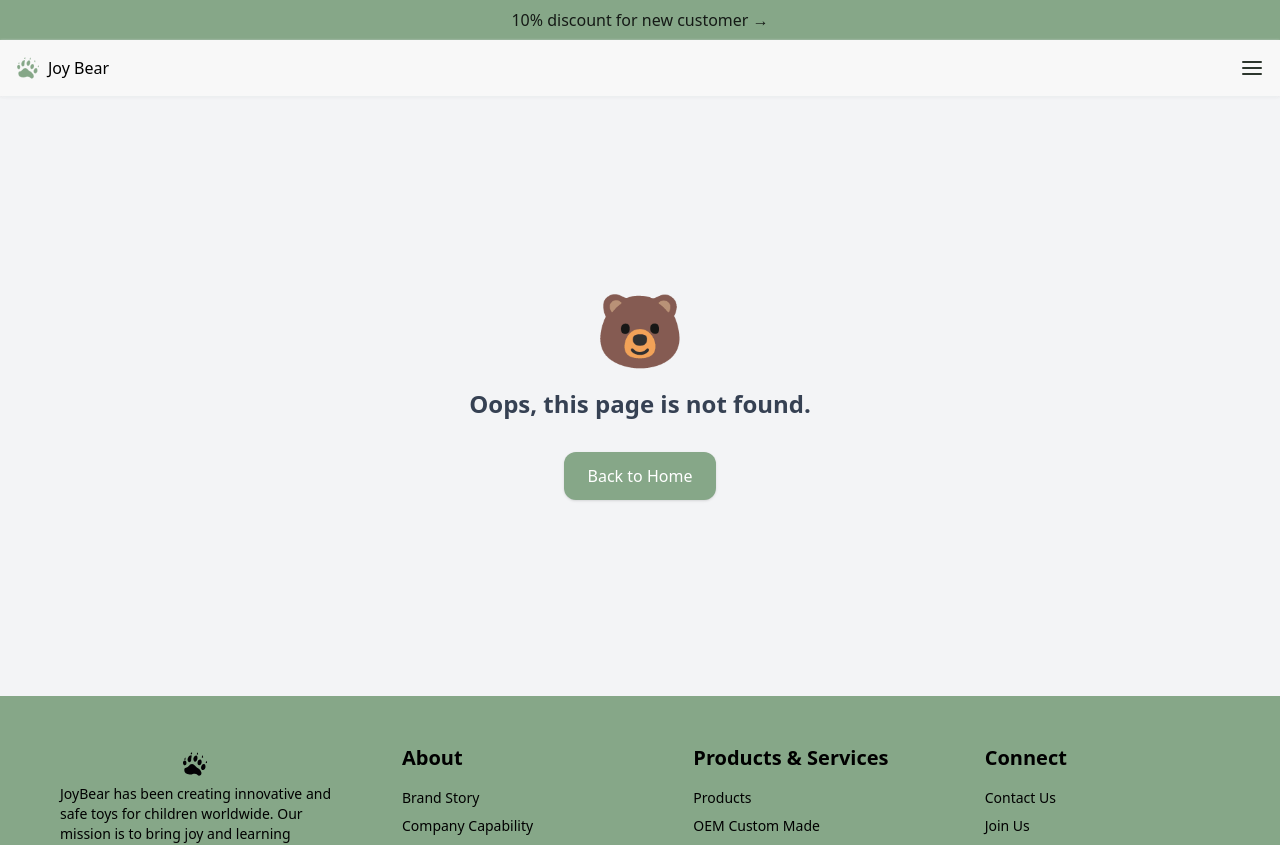
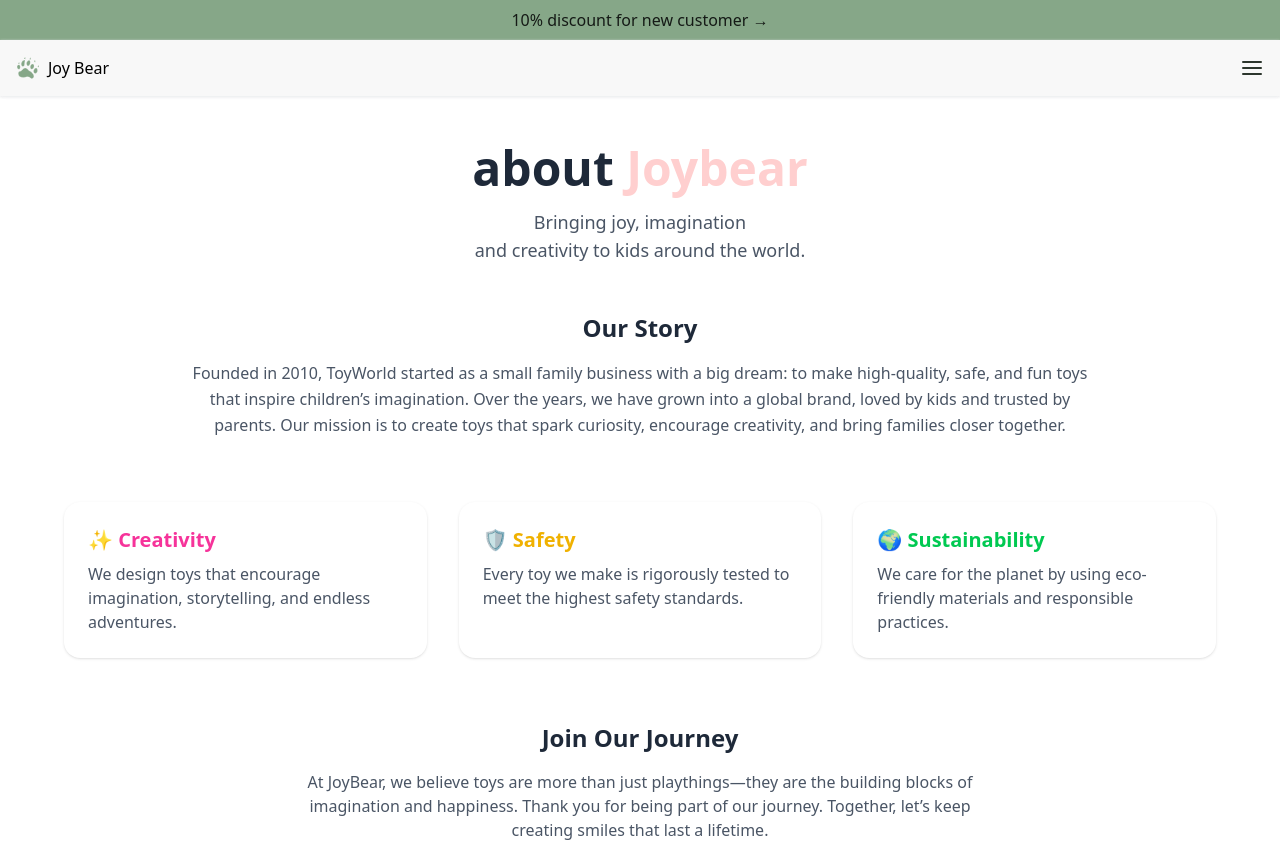
Before and after one commit to ThundeRayn/Joy-Bear, a React (Vite) app: page /about in a window 1280 px wide. Shown: the top 845 px of the page. Built offline with nearby package versions, Linux system fonts and the light colour scheme.

Commit message:
before adding slug to product

```diff
--- a/src/App.tsx
+++ b/src/App.tsx
@@ -5,6 +5,7 @@ import Home from './pages/Home'
 import Product from './pages/Product'
 import ProductDetail from './pages/ProductDetail';
 import Error from './pages/Error';
+import About from './pages/About';
 
 function App() {
 
@@ -13,6 +14,7 @@ function App() {
       <Routes>
         <Route path='/' element={<Layout />}>
           <Route index element={<Home />} />
+          <Route path="about" element={<About />} />
           <Route path="products" element={<Product />} />
           <Route path="products/:productId" element={<ProductDetail />} />
           <Route path="*" element={<Error />} />
--- a/src/components/BrandIntro.tsx
+++ b/src/components/BrandIntro.tsx
@@ -26,7 +26,7 @@ const BrandIntro = () => {
                 </li>
             </ul>
             <div className="mt-8">
-                <a href="#about" className="inline-block bg-[#86A788] text-white px-6 py-3 rounded-xl shadow hover:bg-[#6a886c] transition">
+                <a href="/about" className="inline-block bg-[#86A788] text-white px-6 py-3 rounded-xl shadow hover:bg-[#6a886c] transition">
                 Learn More About Us
                 </a>
             </div>
--- a/src/components/ProductCard.tsx
+++ b/src/components/ProductCard.tsx
@@ -1,4 +1,3 @@
-// components/ProductCard.tsx
 import React from 'react'
 
 interface Product {
--- /dev/null
+++ b/src/pages/About.tsx
@@ -0,0 +1,65 @@
+import React from 'react'
+
+const About: React.FC = () => {
+  return (
+    <div className="min-h-screen bg-gradient-to-b from-white to-white flex flex-col items-center px-6 py-12">
+      {/* Hero Section */}
+      <div className="text-center max-w-2xl">
+        <h1 className="text-4xl md:text-5xl font-bold text-gray-800 mb-4">
+          about <span className="text-[#FFCFCF]">Joybear</span>
+        </h1>
+        <p className="text-gray-600 text-lg">
+          Bringing joy, imagination<br />and creativity to kids around the world.
+        </p>
+      </div>
+
+      {/* Company Story */}
+      <div className="mt-12 max-w-4xl text-center">
+        <h2 className="text-2xl font-semibold text-gray-800 mb-4">Our Story</h2>
+        <p className="text-gray-600 leading-relaxed">
+          Founded in 2010, ToyWorld started as a small family business with a big dream:
+          to make high-quality, safe, and fun toys that inspire children’s imagination.
+          Over the years, we have grown into a global brand, loved by kids and trusted by parents.
+          Our mission is to create toys that spark curiosity, encourage creativity, and
+          bring families closer together.
+        </p>
+      </div>
+
+      {/* Mission & Values */}
+      <div className="mt-16 grid grid-cols-1 md:grid-cols-3 gap-8 max-w-6xl">
+        <div className="p-6 bg-white rounded-2xl shadow">
+          <h3 className="text-xl font-semibold text-pink-500 mb-2">✨ Creativity</h3>
+          <p className="text-gray-600">
+            We design toys that encourage imagination, storytelling, and endless adventures.
+          </p>
+        </div>
+        <div className="p-6 bg-white rounded-2xl shadow">
+          <h3 className="text-xl font-semibold text-yellow-500 mb-2">🛡️ Safety</h3>
+          <p className="text-gray-600">
+            Every toy we make is rigorously tested to meet the highest safety standards.
+          </p>
+        </div>
+        <div className="p-6 bg-white rounded-2xl shadow">
+          <h3 className="text-xl font-semibold text-green-500 mb-2">🌍 Sustainability</h3>
+          <p className="text-gray-600">
+            We care for the planet by using eco-friendly materials and responsible practices.
+          </p>
+        </div>
+      </div>
+
+      {/* Closing */}
+      <div className="mt-16 text-center max-w-2xl">
+        <h2 className="text-2xl font-semibold text-gray-800 mb-4">
+          Join Our Journey
+        </h2>
+        <p className="text-gray-600">
+          At JoyBear, we believe toys are more than just playthings—they are the building blocks of
+          imagination and happiness. Thank you for being part of our journey. Together, let’s
+          keep creating smiles that last a lifetime.
+        </p>
+      </div>
+    </div>
+  );
+};
+
+export default About;
--- a/src/pages/Product.tsx
+++ b/src/pages/Product.tsx
@@ -34,7 +34,7 @@ const Product = () => {
   }, []);
 
   return (
-    <div className="flex flex-col items-center justify-center min-h-screen py-10 md:py-4 px-5">
+    <div className="flex flex-col items-center justify-center min-h-screen py-10 md:py-4 lg:py-6 px-5">
         <div className="p-10">
             <h2 className="text-3xl font-bold text-gray-900 mb-4">Our products</h2>
             <p>You are viewing {products.length} products</p>
--- a/src/pages/ProductDetail.tsx
+++ b/src/pages/ProductDetail.tsx
@@ -1,8 +1,49 @@
 import React from 'react'
+import { useState, useEffect } from 'react'
+import { useParams } from 'react-router-dom'
+import client from '../Client'
+
 
 const ProductDetail = () => {
+  const [singleProduct,setSingleProduct] = useState<Product | null>(null);
+  const [isLoading, setIsLoading] = useState(true);
+  const {productId} = useParams<{productId: string}>();
+
+  useEffect(() => {
+    client
+      .fetch(
+        `*[slug.current == "${productId}"]{
+          _id,
+          price,
+          title,
+          description,
+          category->{title},
+          "images": images[].asset->url
+        }`
+      )
+      .then((data) => {
+        console.log(data); // <-- print
+        console.log(productId);
+        setSingleProduct(data[0]) // set the first product
+      })
+      .catch((err) => console.error(err));
+  }, [productId]);
+
   return (
-    <div>ProductDetail</div>
+    <div>
+      {singleProduct ? (
+        <div key={singleProduct._id}>
+          {singleProduct.title},
+          {singleProduct.price},
+          {singleProduct.description},
+          {singleProduct.images && singleProduct.images.length > 0 ? `${singleProduct.images[0]}` : 'No Image'},
+          {singleProduct.category ? singleProduct.category.title : 'No Category'}
+
+        </div>
+      ) : (
+        <div>Product Detail Coming Soon...</div>
+      )}
+    </div>
   )
 }
 
```
